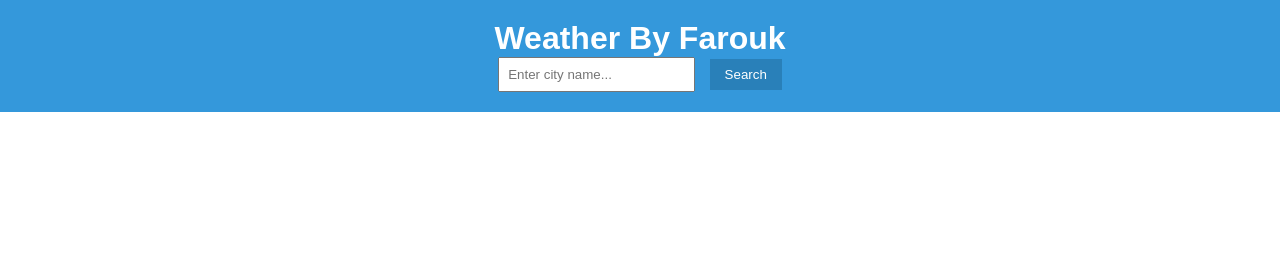
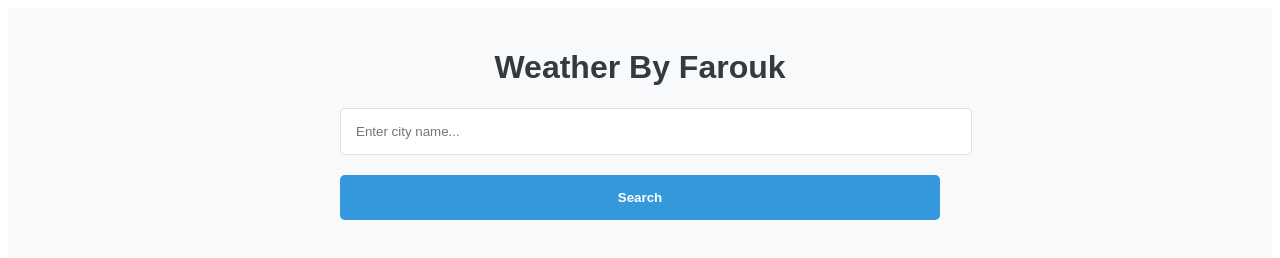
Before and after one commit to vintagechocolate/SBA-JavaScript-App, a plain HTML site: page index.html in a window 1280 px wide. Drawn offline with Linux system fonts and the light colour scheme.

Commit message:
updated version

```diff
--- a/index.html
+++ b/index.html
@@ -6,13 +6,18 @@
     <title>Farouk's Weather App</title>
     <link rel="stylesheet" href="style.css">
 </head>
-<body>
-    <header>
-        <h1>Weather By Farouk</h1>
-        <input type="text" id="searchInput" placeholder="Enter city name...">
-        <button id="searchBtn">Search</button>
+<body class="body">
+    <header class="header">
+        <h1 class="header__title">Weather By Farouk</h1>
+        <div class="search-bar">
+            <input type="text" id="searchInput" placeholder="Enter city name..." class="search-bar__input">
+            <button id="searchBtn" class="search-bar__btn">Search</button>
+        </div>
     </header>
+
+    <main class="content">
     <div id="weatherInfo"></div>
+    </main>
 
     <script src="script.js" type="module"></script>
 </body>
--- a/style.css
+++ b/style.css
@@ -1,39 +1,49 @@
-/* Your CSS styles go here */
 body {
     font-family: Arial, sans-serif;
-    margin: 0;
-    padding: 0;
 }
 
-header {
-    background-color: #3498db;
-    color: white;
+.header {
     padding: 20px;
+    background-color: #f8f9fa;
     text-align: center;
 }
 
-h1 {
-    margin: 0;
+.header__title {
+    color: #343a40;
 }
 
-input[type="text"] {
-    padding: 8px;
-    margin-right: 10px;
+.search-bar {
+    max-width: 600px;
+    margin: 20px auto;
 }
 
-button {
-    padding: 8px 15px;
-    background-color: #2980b9;
-    color: white;
-    border: none;
-    cursor: pointer;
+.search-bar__input {
+    width: 100%;
+    padding: 15px;
+    border: 1px solid #dddfe2;
+    border-radius: 5px;
+    color: #343a40;
 }
 
-button:hover {
-    background-color: #1f6698;
+.search-bar__btn {
+    display: block;
+    width: 100%;
+    padding: 15px;
+    margin-top: 20px;
+    border: none;
+    background-color: #3498db;
+    color: white;
+    font-weight: bold;
+    cursor: pointer;
+    border-radius: 5px;
 }
 
-#weatherInfo {
-    margin-top: 20px;
-    text-align: center;
+.content {
+    max-width: 1024px;
+    margin: 0 auto;
+    padding: 20px;
 }
+
+.weather-info__title {
+    color: #3498db;
+}
```
